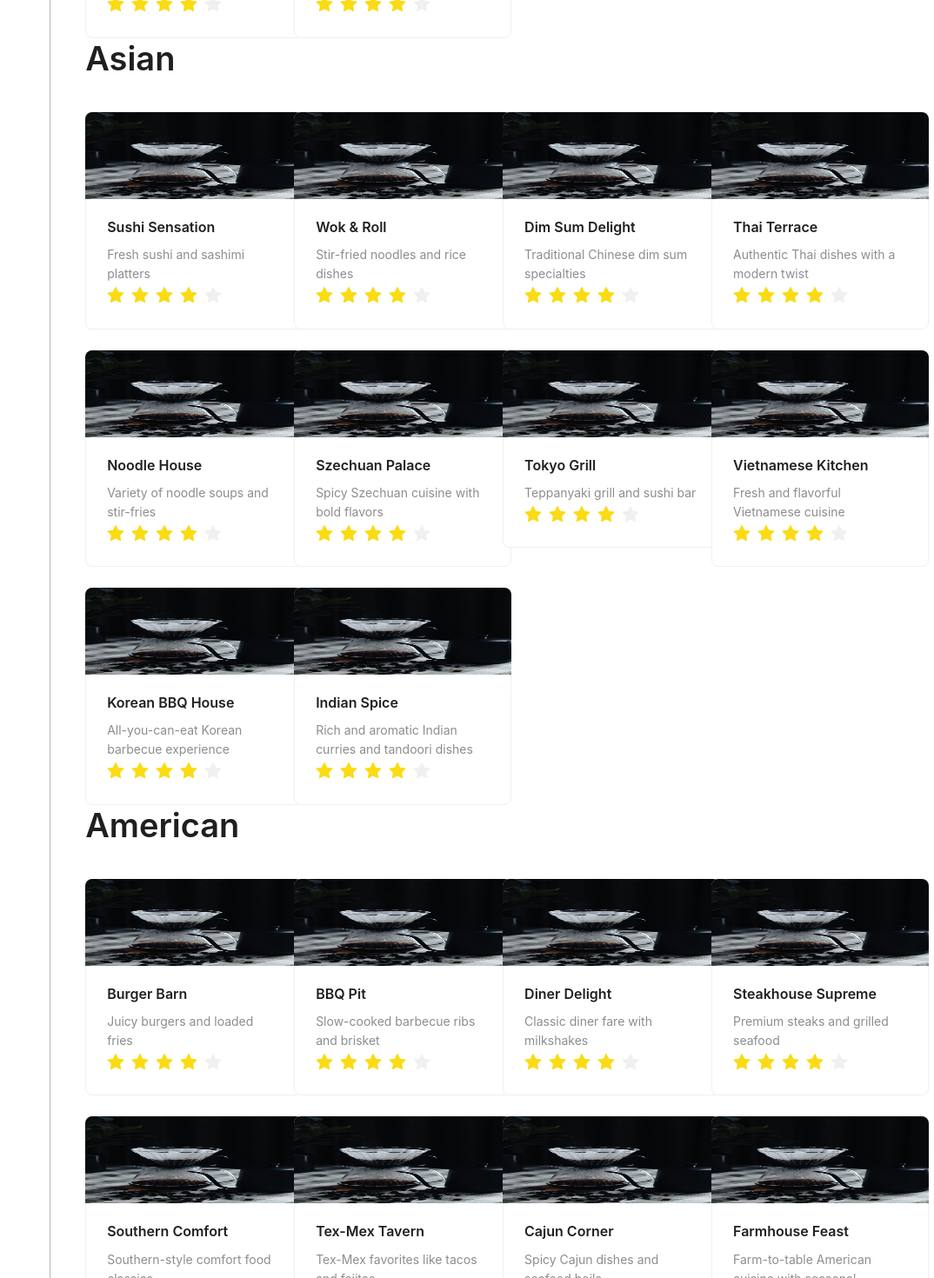
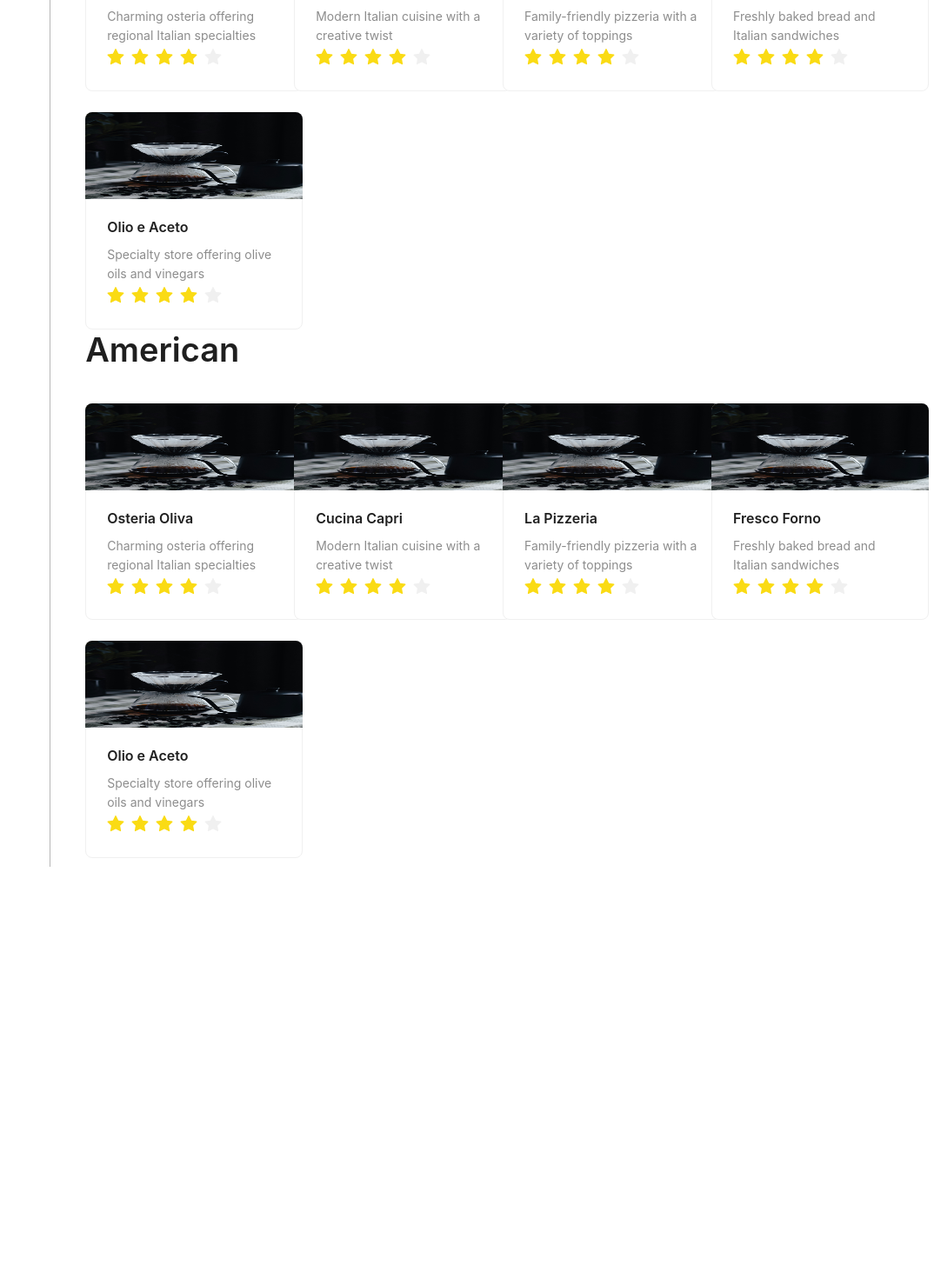
Before and after one commit to ashok-elumalai/deliveryApp, a React (Create React App) app in the folder delivery-app/: page / in a window 1280 px wide. Shown: the part 1020-2490 px from the top of the page at 87% size, without its empty margins (206-1280 px from the left). After the commit the page ends 2017 px from the top, so only its background shows below. Built offline with nearby package versions, Linux system fonts and the light colour scheme; no server answers; sample sign-in values are in the browser's storage.

Commit message:
updated test data

```diff
--- a/delivery-app/src/pages/Home/index.jsx
+++ b/delivery-app/src/pages/Home/index.jsx
@@ -16,125 +16,75 @@ const restaurantData = [
         rating: 4.5,
         description: "Authentic Italian pasta dishes",
         image: image,
+		id: 1
       },
       {
         name: "Pizza Palace",
         rating: 4.2,
         description: "Delicious wood-fired pizzas",
         image: image,
+		id: 2
       },
       {
         name: "Gelato Delight",
         rating: 4.8,
         description: "Artisanal Italian gelato flavors",
         image: image,
+		id: 3
       },
       {
         name: "Ristorante Roma",
         rating: 4.3,
         description: "Fine dining experience with Italian classics",
         image: image,
+		id: 4
       },
       {
         name: "Trattoria Treviso",
         rating: 4.7,
         description: "Cozy trattoria serving homemade pastas",
         image: image,
+		id: 5
+      }
+    ],
   },
+  {
+    restaurantType: "Asian",
+    restaurants: [
 		{
 		  name: "Osteria Oliva",
 		  rating: 4.6,
 		  description: "Charming osteria offering regional Italian specialties",
 		  image: image,
+		  id: 6
 		},
 		{
 		  name: "Cucina Capri",
 		  rating: 4.4,
 		  description: "Modern Italian cuisine with a creative twist",
 		  image: image,
+		  id: 7
 		},
 		{
 		  name: "La Pizzeria",
 		  rating: 4.1,
 		  description: "Family-friendly pizzeria with a variety of toppings",
 		  image: image,
+		  id: 8
 		},
 		{
 		  name: "Fresco Forno",
 		  rating: 4.9,
 		  description: "Freshly baked bread and Italian sandwiches",
 		  image: image,
+		  id: 9
 		},
 		{
 		  name: "Olio e Aceto",
 		  rating: 4.0,
 		  description: "Specialty store offering olive oils and vinegars",
 		  image: image,
-      },
-    ],
-  },
-  {
-    restaurantType: "Asian",
-    restaurants: [
-      {
-        name: "Sushi Sensation",
-        rating: 4.6,
-        description: "Fresh sushi and sashimi platters",
-        image: image,
-      },
-      {
-        name: "Wok & Roll",
-        rating: 4.3,
-        description: "Stir-fried noodles and rice dishes",
-        image: image,
-      },
-      {
-        name: "Dim Sum Delight",
-        rating: 4.7,
-        description: "Traditional Chinese dim sum specialties",
-        image: image,
-      },
-      {
-        name: "Thai Terrace",
-        rating: 4.2,
-        description: "Authentic Thai dishes with a modern twist",
-        image: image,
-      },
-      {
-        name: "Noodle House",
-        rating: 4.5,
-        description: "Variety of noodle soups and stir-fries",
-        image: image,
-      },
-      {
-        name: "Szechuan Palace",
-        rating: 4.4,
-        description: "Spicy Szechuan cuisine with bold flavors",
-        image: image,
-      },
-      {
-        name: "Tokyo Grill",
-        rating: 4.8,
-        description: "Teppanyaki grill and sushi bar",
-        image: image,
-      },
-      {
-        name: "Vietnamese Kitchen",
-        rating: 4.1,
-        description: "Fresh and flavorful Vietnamese cuisine",
-        image: image,
-      },
-      {
-        name: "Korean BBQ House",
-        rating: 4.9,
-        description: "All-you-can-eat Korean barbecue experience",
-        image: image,
-      },
-      {
-        name: "Indian Spice",
-        rating: 4.0,
-        description: "Rich and aromatic Indian curries and tandoori dishes",
-        image: image,
+		  id: 10
 		},
     ],
   },
@@ -142,64 +92,39 @@ const restaurantData = [
     restaurantType: "American",
     restaurants: [
 		{
-        name: "Burger Barn",
-        rating: 4.4,
-        description: "Juicy burgers and loaded fries",
+		  name: "Osteria Oliva",
+		  rating: 4.6,
+		  description: "Charming osteria offering regional Italian specialties",
 		  image: image,
+		  id: 11
 		},
 		{
-        name: "BBQ Pit",
-        rating: 4.1,
-        description: "Slow-cooked barbecue ribs and brisket",
+		  name: "Cucina Capri",
+		  rating: 4.4,
+		  description: "Modern Italian cuisine with a creative twist",
 		  image: image,
+		  id: 12
 		},
 		{
-        name: "Diner Delight",
-        rating: 4.0,
-        description: "Classic diner fare with milkshakes",
+		  name: "La Pizzeria",
+		  rating: 4.1,
+		  description: "Family-friendly pizzeria with a variety of toppings",
 		  image: image,
+		  id: 13
 		},
 		{
-        name: "Steakhouse Supreme",
-        rating: 4.5,
-        description: "Premium steaks and grilled seafood",
+		  name: "Fresco Forno",
+		  rating: 4.9,
+		  description: "Freshly baked bread and Italian sandwiches",
 		  image: image,
+		  id: 14
 		},
 		{
-        name: "Southern Comfort",
-        rating: 4.2,
-        description: "Southern-style comfort food classics",
+		  name: "Olio e Aceto",
+		  rating: 4.0,
+		  description: "Specialty store offering olive oils and vinegars",
 		  image: image,
-      },
-      {
-        name: "Tex-Mex Tavern",
-        rating: 4.6,
-        description: "Tex-Mex favorites like tacos and fajitas",
-        image: image,
-      },
-      {
-        name: "Cajun Corner",
-        rating: 4.3,
-        description: "Spicy Cajun dishes and seafood boils",
-        image: image,
-      },
-      {
-        name: "Farmhouse Feast",
-        rating: 4.8,
-        description: "Farm-to-table American cuisine with seasonal ingredients",
-        image: image,
-      },
-      {
-        name: "Buffalo Wings House",
-        rating: 4.7,
-        description: "Variety of buffalo wings with signature sauces",
-        image: image,
-      },
-      {
-        name: "Pancake Palace",
-        rating: 4.9,
-        description: "All-day breakfast and fluffy pancakes",
-        image: image,
+		  id: 15
 		},
     ],
   },
```
Lines whose indentation alone changed are shown as unchanged.
